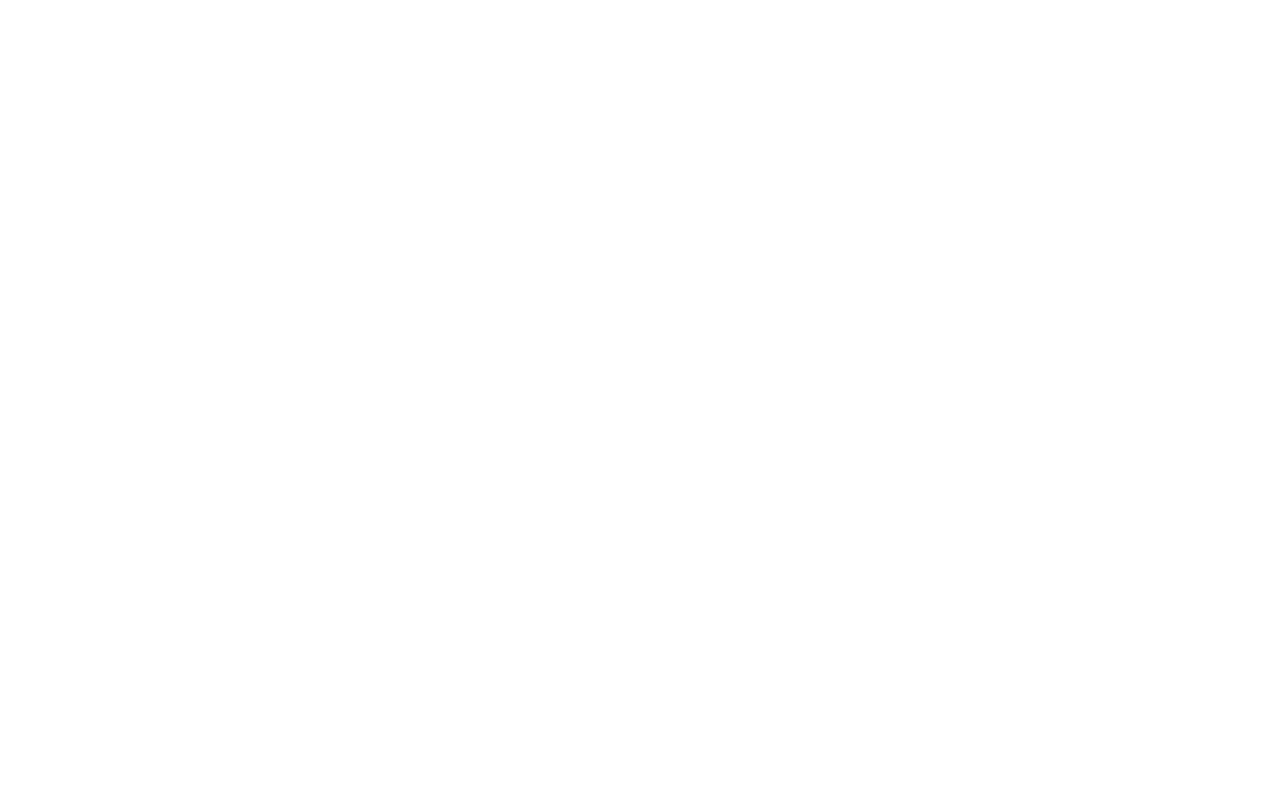
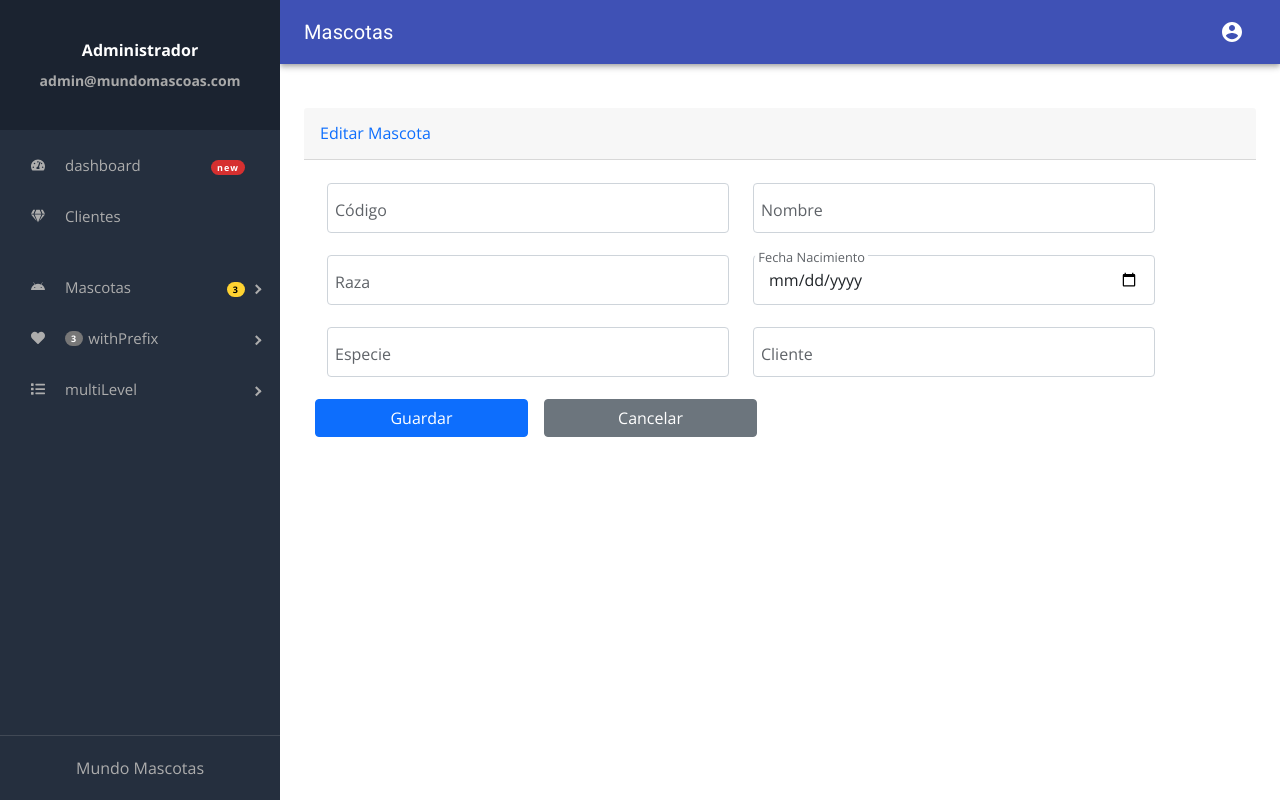
Before and after one commit to Alexander-Luna/veterinaria_mundo_mascotas, a React (Create React App) app in the folder frontend/: page /mascotas/mascota/1 in a window 1280 px wide. Before the commit this address had no page. Built offline with nearby package versions, Linux system fonts and the light colour scheme.

Commit message:
se crea el modulo de mascotas

```diff
--- a/frontend/src/components/App.jsx
+++ b/frontend/src/components/App.jsx
@@ -16,6 +16,8 @@
 import FormCliente from "./Pages/dashboard/modules/Cliente/FormCliente";
 import Especies from "./Pages/dashboard/modules/Mascotas/Especies/Especies";
 import FormEspecies from "./Pages/dashboard/modules/Mascotas/Especies/FormEspecies";
+import Mascota from "./Pages/dashboard/modules/Mascotas/Mascota/Mascota";
+import FormMascota from "./Pages/dashboard/modules/Mascotas/Mascota/FormMascota";
 
 const App = () => {
   return (
@@ -30,10 +32,15 @@
             <Route path="/login" element={<Public><Login /></Public>} />
             <Route path="/register" element={<Public><Register /></Public>} />
             <Route exact path="/dashboard" element={<Protected  title="Dashboard"><Inicio/></Protected>}/>
+
             <Route exact path="/clientes" element={<Protected  title="Clientes"><Cliente/></Protected>}/>
             <Route exact path="/clientes/:id" element={<Protected  title="Clientes"><FormCliente/></Protected>}/>
+
             <Route exact path="/mascotas/especies" element={<Protected  title="Especies"><Especies/></Protected>}/>
             <Route exact path="/mascotas/especies/:id" element={<Protected  title="Especies"><FormEspecies/></Protected>}/>
+
+            <Route exact path="/mascotas/mascota" element={<Protected  title="Mascotas"><Mascota/></Protected>}/>
+            <Route exact path="/mascotas/mascota/:id" element={<Protected  title="Mascotas"><FormMascota/></Protected>}/>
           </Routes>
         </BrowserRouter>
   )
--- a/frontend/src/components/Pages/dashboard/Aside.jsx
+++ b/frontend/src/components/Pages/dashboard/Aside.jsx
@@ -70,6 +70,11 @@
               </NavLink>
             </MenuItem>
             <MenuItem>
+              <NavLink exact to={"/mascotas/mascota"}>
+                Mascota
+              </NavLink>
+            </MenuItem>
+            <MenuItem>
               <NavLink exact to={"/"}>
                 submenu Home 2
               </NavLink>
--- a/frontend/src/components/Pages/dashboard/modules/Mascotas/Mascota/FormMascota.jsx
+++ b/frontend/src/components/Pages/dashboard/modules/Mascotas/Mascota/FormMascota.jsx
@@ -5,10 +5,14 @@
 
 
 
-const FormEspecies=({data})=>{
+const FormMascota=({data})=>{
   const [btnSubmit, setBtnSubmit] = useState(false)
-  const [nombre_especie, setNombre_especie] = useState('');
-  const [detalle, setDetalle] = useState('');
+  const [codigo, setCodigo] = useState('');
+  const [nombre, setNombre] = useState('');
+  const [raza, setRaza] = useState('');
+  const [fecha_nacimiento, setFecha_nacimiento] = useState('');
+  const [cod_especie, setCod_especie] = useState('');
+  const [cedula_cliente, setCedula_cliente] = useState('');
 
 
   const handleSubmit=(e)=>{
@@ -22,7 +26,7 @@
   return (<>
   <div className="card-header py-3 ">
     <div>
-      <h6 className="col-11 m-0 font-weight-bold text-primary">Editar Especie {/*data.name*/}</h6>
+      <h6 className="col-11 m-0 font-weight-bold text-primary">Editar Mascota {/*data.name*/}</h6>
     </div>
   </div>
   <div className="row m-2">
@@ -32,26 +36,66 @@
           <div className="row">
             <Input
               sty="col-md-12 col-lg-6"
-              id="nombre_especie"
-              name="nombre_especie"
+              id="codigo"
+              name="codigo"
+              type="text"
+              label="Código"
+              required
+              onChange={(e)=>setCodigo(e.target.value)}
+              defaultValue={codigo}
+            />
+            <Input
+              sty="col-md-12 col-lg-6"
+              id="nombre"
+              name="nombre"
+              type="text"
+              label="Nombre"
+              required
+              onChange={(e)=>setNombre(e.target.value)}
+              defaultValue={nombre}
+            />
+            <Input
+              sty="col-md-12 col-lg-6"
+              id="raza"
+              name="raza"
+              type="text"
+              label="Raza"
+              required
+              onChange={(e)=>setRaza(e.target.value)}
+              defaultValue={raza}
+            />
+            <Input
+              sty="col-md-12 col-lg-6"
+              id="fecha_nacimiento"
+              name="fecha_nacimiento"
+              type="date"
+              label="Fecha Nacimiento"
+              required
+              onChange={(e)=>setFecha_nacimiento(e.target.value)}
+              defaultValue={fecha_nacimiento}
+            />
+            <Input
+              sty="col-md-12 col-lg-6"
+              id="especie"
+              name="especie"
               type="text"
               label="Especie"
               required
-              onChange={(e)=>setNombre_especie(e.target.value)}
-              defaultValue={nombre_especie}
+              onChange={(e)=>setCod_especie(e.target.value)}
+              defaultValue={cod_especie}
             />
             <Input
               sty="col-md-12 col-lg-6"
-              id="detalle"
-              name="detalle"
+              id="cliente"
+              name="cliente"
               type="text"
-              label="Detalle"
+              label="Cliente"
               required
-              onChange={(e)=>setNombre_especie(e.target.value)}
-              defaultValue={detalle}
+              onChange={(e)=>setCedula_cliente(e.target.value)}
+              defaultValue={cedula_cliente}
             />
             <button type="submit" className="btn btn-primary col-md-8 col-lg-3">{btnSubmit ? 'Guardando...' : 'Guardar'}</button>
-            <Link to={'/mascotas/especies'} className="btn btn-secondary col-md-8 col-lg-3 ms-3">Cancelar</Link>
+            <Link to={'/mascotas/mascota'} className="btn btn-secondary col-md-8 col-lg-3 ms-3">Cancelar</Link>
           </div>
         </form>
       </div>
@@ -60,4 +104,4 @@
 </>)
 }
 
-export default FormEspecies;
+export default FormMascota;
--- a/frontend/src/components/Pages/dashboard/modules/Mascotas/Mascota/Mascota.jsx
+++ b/frontend/src/components/Pages/dashboard/modules/Mascotas/Mascota/Mascota.jsx
@@ -6,12 +6,16 @@
 import alertify from "alertifyjs";
 
 
-const Especies=()=>{
+const Mascota=()=>{
   const [show, setShow] = useState(false);
   const [btnSubmit, setBtnSubmit] = useState(false);
 
-  const [nombre_especie, setNombre_especie] = useState('');
-  const [detalle, setDetalle] = useState('');
+  const [codigo, setCodigo] = useState('');
+  const [nombre, setNombre] = useState('');
+  const [raza, setRaza] = useState('');
+  const [fecha_nacimiento, setFecha_nacimiento] = useState('');
+  const [cod_especie, setCod_especie] = useState('');
+  const [cedula_cliente, setCedula_cliente] = useState('');
 
 
   const handleClose = () => setShow(false)
@@ -24,7 +28,7 @@
   }
 
   const handleDelete=(data)=>{
-    alertify.confirm('Eliminar Especie', `¿Seguro de eliminar la especie: ${data.name}?`,()=> { }
+    alertify.confirm('Eliminar Mascota', `¿Seguro de eliminar la mascota: ${data.name}?`,()=> { }
       , function () {
       }).set('labels', {ok:'Aceptar', cancel:'Cancelar'});
   }
@@ -33,7 +37,7 @@
   return <>
    <div className="container-fluid">
        <div className="card-header py-3 d-flex">
-           <h6 className="align-self-center col-11 m-0 font-weight-bold text-primary">Administrar Especies</h6>
+           <h6 className="align-self-center col-11 m-0 font-weight-bold text-primary">Administrar Mascotas</h6>
            <Button className="btn btn-primary" variant="primary" onClick={handleShow}>
              Nuevo
            </Button>
@@ -43,21 +47,29 @@
            <thead>
            <tr>
              <th scope="col">#</th>
+             <th scope="col">Código</th>
+             <th scope="col">Nombre</th>
+             <th scope="col">Raza</th>
+             <th scope="col">Fecha Nacimiento</th>
              <th scope="col">Especie</th>
-             <th scope="col">Detalle</th>
+             <th scope="col">Cliente</th>
              <th scope="col">Acciones</th>
            </tr>
            </thead>
            <tbody>
            <tr>
              <th scope="row">1</th>
-             <td>Dalmata</td>
-             <td>ALgun detalle</td>
+             <td>PER-001-1</td>
+             <td>Toby</td>
+             <td>Dalmada</td>
+             <td>02/02/2022</td>
+             <td>Perro</td>
+             <td>Juan Peres</td>
              <td>
-              <Link to={`/mascotas/especies/1`} className={global.icon} title="Editar">
+              <Link to={`/mascotas/mascota/1`} className={global.icon} title="Editar">
                  <i className="fas fa-user-edit"></i>
                </Link>
-               <a style={{cursor:'pointer'}} onClick={()=>handleDelete({'name':'Dalmata','id':1})} className="delete"  title="Eliminar">
+               <a style={{cursor:'pointer'}} onClick={()=>handleDelete({'name':'Toby','id':1})} className="delete"  title="Eliminar">
                  <i className="fas fa-trash-alt"></i>
                </a>
              </td>
@@ -79,23 +91,63 @@
         <Modal.Body>
           <Input
             sty="col-md-12"
-            id="nombre_especie"
-            name="nombre_especie"
+            id="codigo"
+            name="codigo"
+            type="text"
+            label="Código"
+            required
+            onChange={(e)=>setCodigo(e.target.value)}
+            defaultValue={codigo}
+          />
+          <Input
+            sty="col-md-12"
+            id="nombre"
+            name="nombre"
+            type="text"
+            label="Nombre"
+            required
+            onChange={(e)=>setNombre(e.target.value)}
+            defaultValue={nombre}
+          />
+          <Input
+            sty="col-md-12"
+            id="raza"
+            name="raza"
+            type="text"
+            label="Raza"
+            required
+            onChange={(e)=>setRaza(e.target.value)}
+            defaultValue={raza}
+          />
+          <Input
+            sty="col-md-12"
+            id="fecha_nacimiento"
+            name="fecha_nacimiento"
+            type="date"
+            label="Fecha Nacimiento"
+            required
+            onChange={(e)=>setFecha_nacimiento(e.target.value)}
+            defaultValue={fecha_nacimiento}
+          />
+          <Input
+            sty="col-md-12"
+            id="especie"
+            name="especie"
             type="text"
             label="Especie"
             required
-            onChange={(e)=>setNombre_especie(e.target.value)}
-            defaultValue={nombre_especie}
+            onChange={(e)=>setCod_especie(e.target.value)}
+            defaultValue={cod_especie}
           />
           <Input
             sty="col-md-12"
-            id="detalle"
-            name="detalle"
+            id="cliente"
+            name="cliente"
             type="text"
-            label="Detalle"
+            label="Cliente"
             required
-            onChange={(e)=>setDetalle(e.target.value)}
-            defaultValue={detalle}
+            onChange={(e)=>setCedula_cliente(e.target.value)}
+            defaultValue={cedula_cliente}
           />
 
         </Modal.Body>
@@ -110,4 +162,4 @@
   </>
 }
 
-export default Especies;
+export default Mascota;
```
